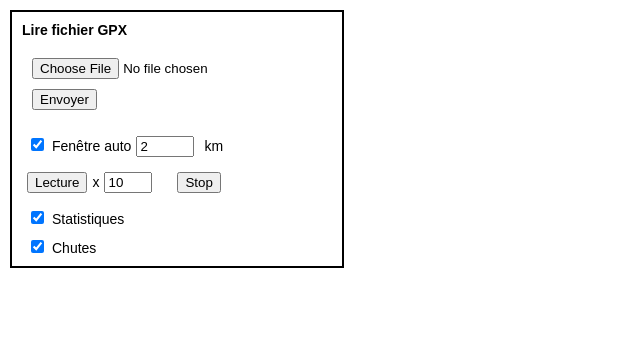
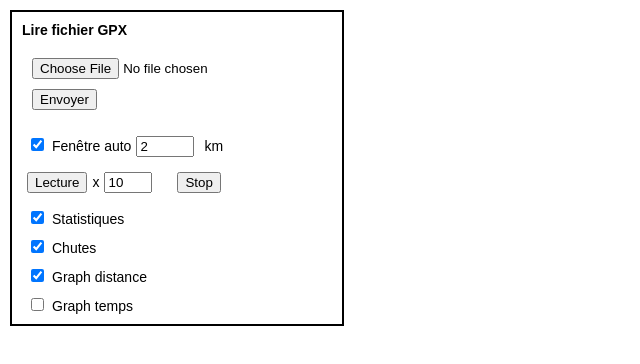
Before and after one commit to jeeve/visugpx, an Angular app: page / in a window 1280 px wide. Shown: the top 364 px of the page, without its empty margins (0-640 px from the left). Built offline with nearby package versions, Linux system fonts and the light colour scheme.

Commit message:
visu boolean

```diff
--- a/src/app/app.component.html
+++ b/src/app/app.component.html
@@ -9,6 +9,8 @@
   (fenetreChange)="majFenetre()"
   (visuStatsChange)="majVisuStats($event)"
   (visuChutesChange)="majVisuChutes($event)"
+  (visuGraphDistanceChange)="majVisuGraphDistance($event)"
+  (visuGraphTempsChange)="majVisuGraphTemps($event)"
 ></app-control>
 <div class="container">
   <div class="map-container">
@@ -27,7 +29,7 @@
   </div>
   <div class="charts-container">
     <app-chart
-      *ngIf="estOK && !ecranMini"
+      *ngIf="visuGraphDistance && estOK && !ecranMini"
       [iPosition]="iPosition"
       [vSeuil]="vSeuil"
       [fenetre]="fenetre"
@@ -40,7 +42,7 @@
       (fenetreChange)="majFenetre()"
     ></app-chart>
     <app-chart
-      *ngIf="estOK && !ecranMini"
+      *ngIf="visuGraphTemps && estOK && !ecranMini"
       [modeTemps]="true"
       [iPosition]="iPosition"
       [vSeuil]="vSeuil"
@@ -57,6 +59,7 @@
 </div>
 <app-stat
   *ngIf="estOK"
+  [bottom]="100 + (visuGraphDistance? 170:0) + (visuGraphTemps? 170:0)"
   [visuStats]="visuStats"
   [iStat]="iStat"
   (calculOkChange)="majCalculStatsOk($event)"
--- a/src/app/app.component.ts
+++ b/src/app/app.component.ts
@@ -41,6 +41,8 @@ export class AppComponent implements OnInit {
   fenetre: Fenetre = new Fenetre(this.gpxService);
   visuStats = true;
   visuChutes = true;
+  visuGraphDistance = true;
+  visuGraphTemps = false;
   calculStatsOk = false;
   iStat = -1;
 
@@ -70,6 +72,14 @@ export class AppComponent implements OnInit {
     this.visuChutes = value;
   }
 
+  majVisuGraphDistance(value: boolean): void {
+    this.visuGraphDistance = value;
+  }
+
+  majVisuGraphTemps(value: boolean): void {
+    this.visuGraphTemps = value;
+  }
+
   majiStat(value: number): void {
     this.iStat = value;
   }
@@ -80,7 +90,8 @@ export class AppComponent implements OnInit {
 
   @ViewChild(MapComponent) mapComponent!: MapComponent;
 
-  constructor(private gpxService: GpxService) {}
+  constructor(private gpxService: GpxService) {
+  }
 
   ngOnInit(): void {
     const url = this.getParameterByName('url');
--- a/src/app/control/control.component.html
+++ b/src/app/control/control.component.html
@@ -87,7 +87,12 @@
   </div>
   <div class="controle2">
     <div *ngIf="afficheFenetre" class="fenetre">
-      <input type="checkbox" class="fenetre-auto" [(ngModel)]="fenetre.auto" (ngModelChange)="metAjourFenetre()"/>
+      <input
+        type="checkbox"
+        class="fenetre-auto"
+        [(ngModel)]="fenetre.auto"
+        (ngModelChange)="metAjourFenetre()"
+      />
       <label class="label-fenetre-auto">Fenêtre auto</label>
       <div *ngIf="fenetre.auto" class="div-fenetre-largeur">
         <input
@@ -112,12 +117,22 @@
     </div>
 
     <div class="stats">
-      <input class="calcule" type="checkbox" [(ngModel)]="visuStats" />
+      <input type="checkbox" [(ngModel)]="visuStats" />
       <label>Statistiques</label>
     </div>
     <div *ngIf="afficheBoutonChutes" class="stats">
-      <input class="calcule" type="checkbox" [(ngModel)]="visuChutes" />
+      <input type="checkbox" [(ngModel)]="visuChutes" />
       <label>Chutes</label>
+    </div>
+    <div class="graphes">
+      <div class="stats graphe-distance">
+        <input type="checkbox" [(ngModel)]="visuGraphDistance" />
+        <label>Graph distance</label>
+      </div>
+      <div class="stats graphe-temps">
+        <input type="checkbox" [(ngModel)]="visuGraphTemps" />
+        <label>Graph temps</label>
+      </div>
     </div>
   </div>
 </div>
--- a/src/app/control/control.component.ts
+++ b/src/app/control/control.component.ts
@@ -36,6 +36,8 @@ export class ControlComponent implements OnInit {
   uploadGpx = false;
   _visuStats = true;
   _visuChutes = true;
+  _visuGraphDistance = true;
+  _visuGraphTemps = false;
   vmax!: number;
   vitesse!: number;
   distanceSeuil!: number;
@@ -70,6 +72,30 @@ export class ControlComponent implements OnInit {
   set visuChutes(value: boolean) {
     this._visuChutes = value;
     this.visuChutesChange.emit(value);
+  }
+
+  @Output()
+  visuGraphDistanceChange: EventEmitter<boolean> = new EventEmitter<boolean>();
+
+  get visuGraphDistance(): boolean {
+    return this._visuGraphDistance;
+  }
+
+  set visuGraphDistance(value: boolean) {
+    this._visuGraphDistance = value;
+    this.visuGraphDistanceChange.emit(value);
+  }
+
+  @Output()
+  visuGraphTempsChange: EventEmitter<boolean> = new EventEmitter<boolean>();
+
+  get visuGraphTemps(): boolean {
+    return this._visuGraphTemps;
+  }
+
+  set visuGraphTemps(value: boolean) {
+    this._visuGraphTemps = value;
+    this.visuGraphTempsChange.emit(value);
   }
 
   @Output()
--- a/src/app/stat/stat.component.css
+++ b/src/app/stat/stat.component.css
@@ -6,7 +6,6 @@
   padding: 0;
   margin: 0;
   overflow-y: scroll;
-  height: calc(100% - 280px);
   z-index: 20000;
   border: 2px solid;
   background: rgba(0, 0, 0, 0.6);
--- a/src/app/stat/stat.component.html
+++ b/src/app/stat/stat.component.html
@@ -1,4 +1,4 @@
-<div *ngIf="visuStats && calculOk" class="stat">
+<div *ngIf="visuStats && calculOk" class="stat" [ngStyle]="{ 'bottom.px': bottom }">
   <table class="entete">
     <table>
       <tr>
--- a/src/app/stat/stat.component.ts
+++ b/src/app/stat/stat.component.ts
@@ -33,6 +33,9 @@ export class StatComponent implements OnInit {
 
   _iStat = -1;
   calculOk = false;
+
+  @Input()
+  bottom!: number
 
   @Input()
   visuStats!: boolean;
```
